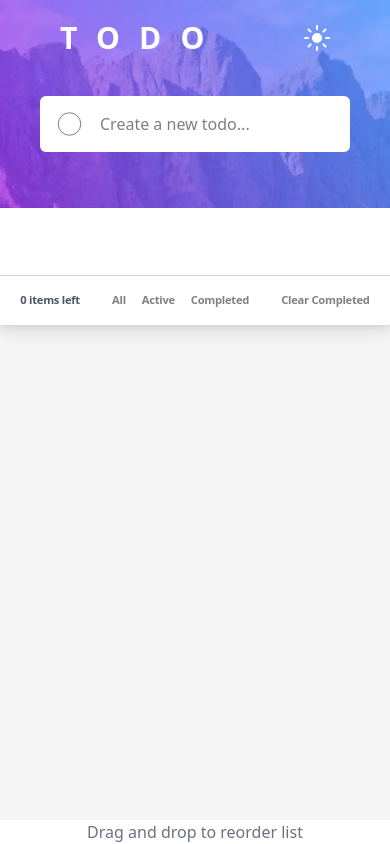
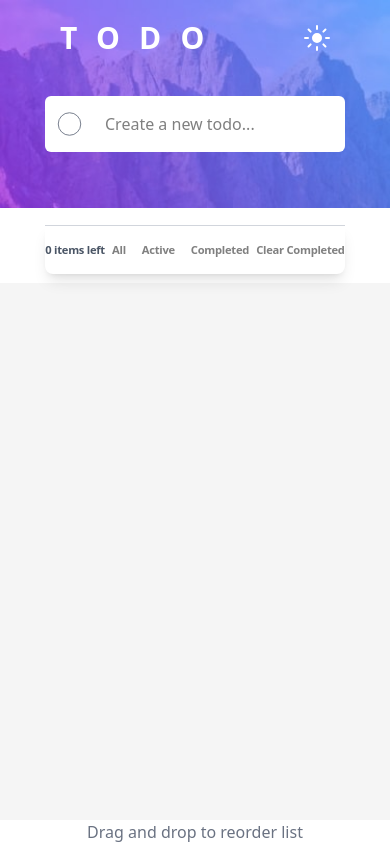
Before and after one commit to Abed001/ReduxTodoApp, a React (Vite) app: page / in a window 390 px wide. Built offline with nearby package versions, Linux system fonts and the light colour scheme.

Commit message:
improved responsivness for mobile phone

```diff
--- a/src/component/InputElement.tsx
+++ b/src/component/InputElement.tsx
@@ -15,12 +15,12 @@ function InputElement() {
     }
   };
   return (
-    <div className=" w-full relative mt-0 p-0 max-w-full lg:max-w-[400px] ">
+    <div className="flex justify-center w-full relative mt-0 p-0 max-w-full lg:max-w-[400px] ">
       <input
         onKeyDown={(e) => e.key === 'Enter' && handleAddTask()}
         value={input}
         onChange={(e) => setInput(e.target.value)}
-        className={` min-w-full lg:min-w-[400px] p-2 py-4 pl-15 rounded-md ${
+        className={` min-w-[300px] lg:min-w-[400px] p-2 py-4 pl-15 rounded-md ${
           dark ? 'dark:text-white bg-darkelements placeholder-gray-500' : 'bg-white text-black '
         } `}
         type="text"
--- a/src/component/LowerSection.tsx
+++ b/src/component/LowerSection.tsx
@@ -19,9 +19,9 @@ function LowerSection() {
         }    h-[100vh] w-[100%] `}
       >
         <div
-          className={` transition-all duration-500 ease-in-out mt-[-2%] ${
+          className={` transition-all duration-500 ease-in-out mt-[-15%] lg:mt-[-2%] ${
             dark ? 'bg-darkelements' : 'bg-white'
-          }  min-w-[400px] lg:max-w-[400px]  h-64 overflow-y-auto no-scrollbar rounded-t-lg shadow-lg
+          }  min-w-[300px] lg:min-w-[400px]  h-64 overflow-y-auto no-scrollbar rounded-t-lg shadow-lg
             ${tasks.length > 0 ? 'opacity-100 max-h-[1000px]' : 'opacity-0 max-h-0'}`}
         >
           {<TaskList />}
--- a/src/component/TaskFilter.tsx
+++ b/src/component/TaskFilter.tsx
@@ -18,13 +18,13 @@ function TaskFilter() {
   return (
     <section className="w-full flex justify-center">
       <div
-        className={` text-[0.7rem] shadow-lg min-w-[400px] lg:w-[400px]  py-4 rounded-b-lg ${
+        className={` text-[0.7rem] shadow-lg min-w-[300px] lg:min-w-[400px] py-4 rounded-b-lg ${
           dark
             ? 'dark: text-gray-200 bg-darkelements border-t-[0.25px] border-gray-700 placeholder-gray-500'
             : 'bg-white border-gray-300 border-t-[0.25px] text-gray-600 '
         } `}
       >
-        <div className="filter px-5 flex font-bold justify-around tracking-tight">
+        <div className="filter flex font-bold justify-around tracking-tight">
           <span>{taskNumber.length} items left</span>
           <div className="w-[50%] flex justify-center gap-x-4  ">
             {/* Filter buttons */}
--- a/src/page/Home.tsx
+++ b/src/page/Home.tsx
@@ -12,7 +12,7 @@ function Home() {
             <UpperSection />
             <ToggleDarkMode />
           </div>
-          <div className="mt-10 flex justify-center">
+          <div className="mt-10 mb-10 lg:mb-0 flex justify-center">
             <InputElement />
           </div>
         </div>
```
